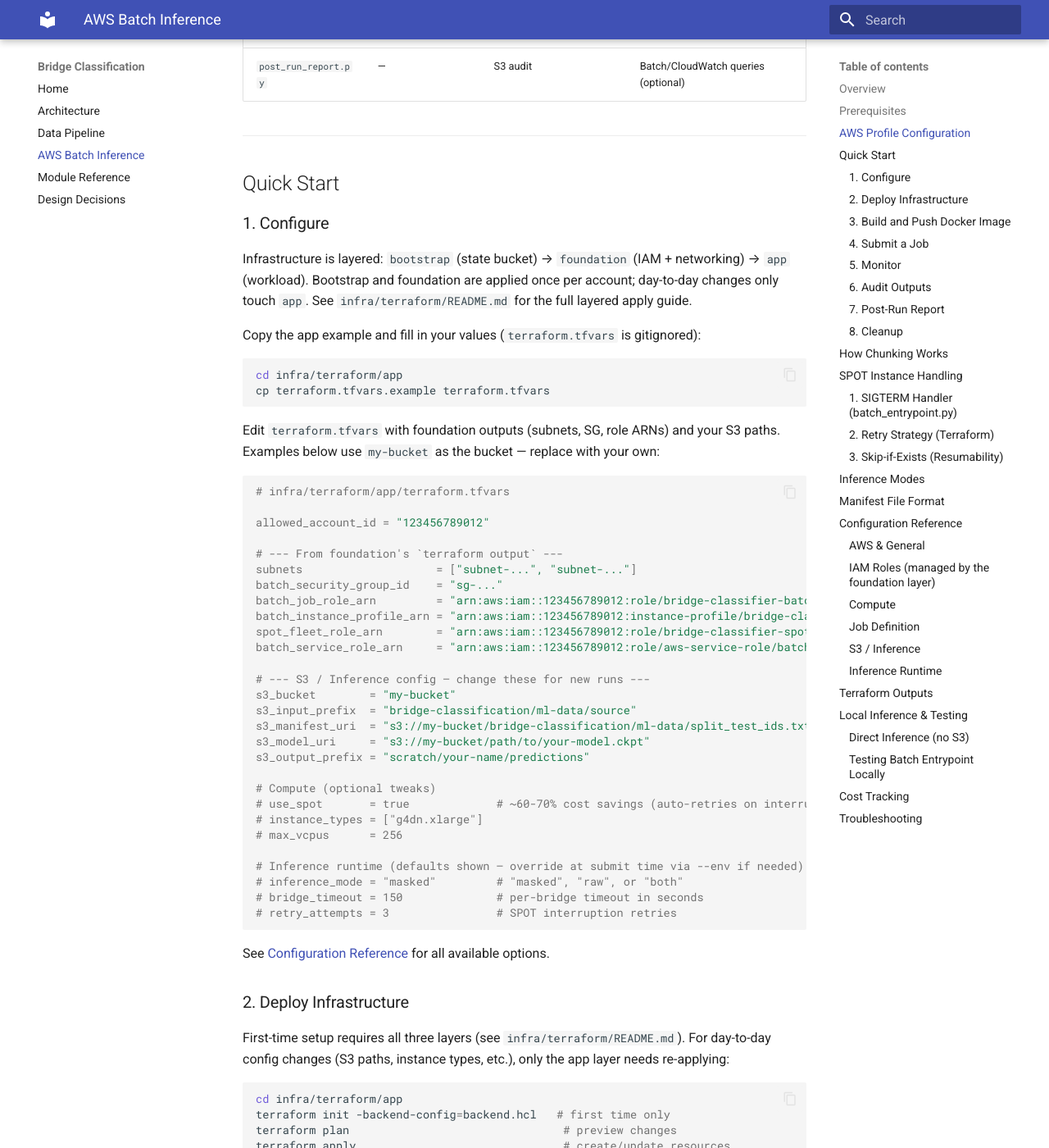
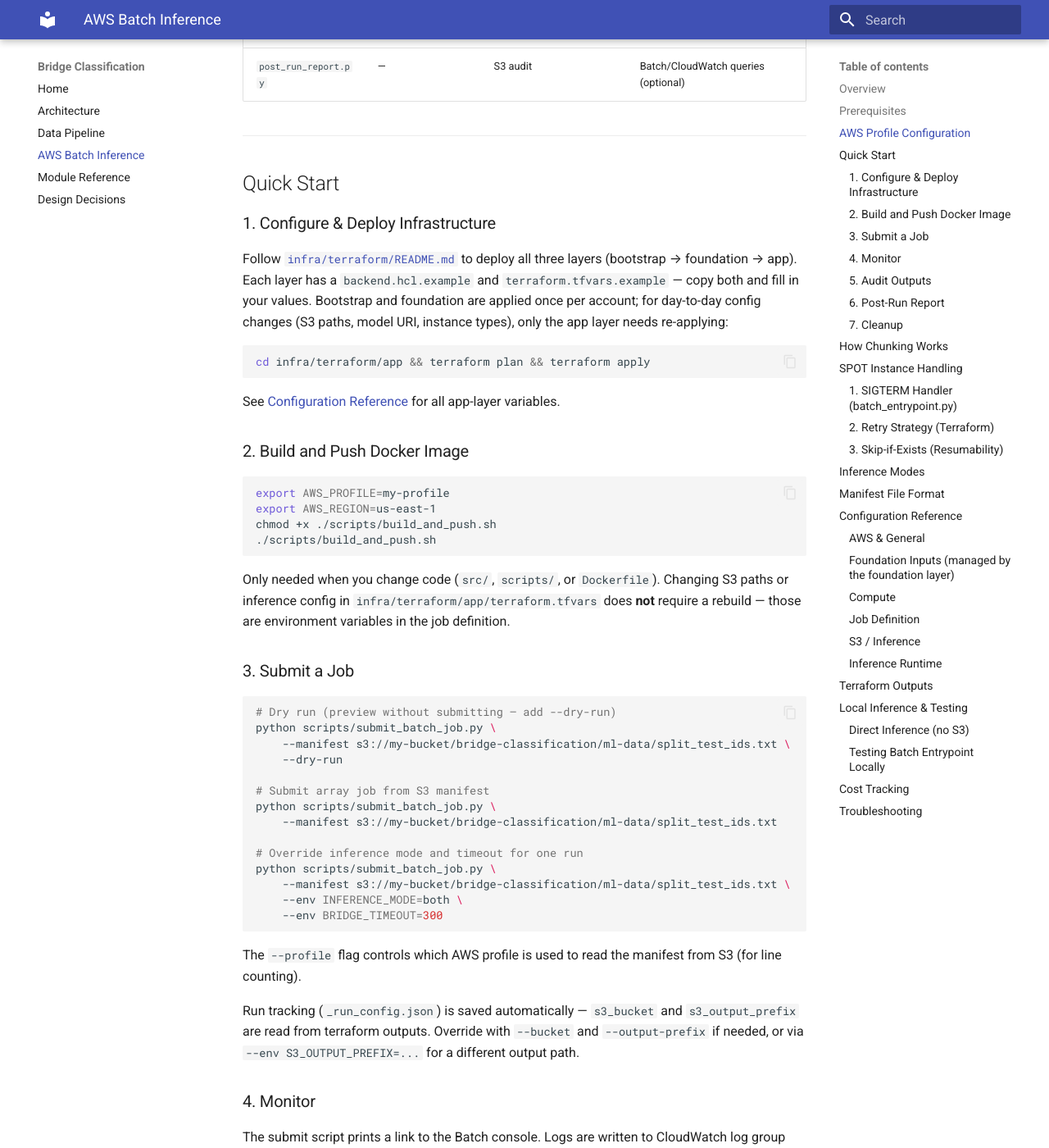
Before and after one commit to NGWPC/bridge-classification, an MkDocs documentation site: the page built from docs/aws-batch-inference.md, in a window 1280 px wide and 1400 px high, scrolled down 3310 px. Shown: the whole window at 82% size. Built offline with MkDocs 1.6.1 and Material for MkDocs 9.7.7, drawn with Linux system fonts in a browser that asks for light colours; some of the changed text lies outside the part shown.

Commit message:
Consolidate terraform setup into infra README; trim batch docs

````diff
--- a/docs/aws-batch-inference.md
+++ b/docs/aws-batch-inference.md
@@ -1,6 +1,6 @@
 # AWS Batch Inference
 
-Scale inference to thousands of millions of bridges in parallel using AWS Batch array jobs with SPOT instance support. Infrastructure is managed with Terraform; job submission, entrypoint, and post-run audit are Python scripts.
+Scale inference to hundreds of thousands of bridges in parallel using AWS Batch array jobs with SPOT instance support. Infrastructure is managed with Terraform; job submission, entrypoint, and post-run audit are Python scripts.
 
 Each array child downloads the manifest and model, computes its chunk, then processes bridges one at a time: download → infer → upload → cleanup. Per-bridge upload with skip-if-exists makes SPOT interruption cheap (loses at most 1 in-progress bridge).
 
@@ -117,66 +117,17 @@
 
 ## Quick Start
 
-### 1. Configure
+### 1. Configure & Deploy Infrastructure
 
-Infrastructure is layered: `bootstrap` (state bucket) → `foundation` (IAM + networking) → `app` (workload). Bootstrap and foundation are applied once per account; day-to-day changes only touch `app`. See `infra/terraform/README.md` for the full layered apply guide.
-
-Copy the app example and fill in your values (`terraform.tfvars` is gitignored):
+Follow [`infra/terraform/README.md`](../infra/terraform/README.md) to deploy all three layers (bootstrap → foundation → app). Each layer has a `backend.hcl.example` and `terraform.tfvars.example` — copy both and fill in your values. Bootstrap and foundation are applied once per account; for day-to-day config changes (S3 paths, model URI, instance types), only the app layer needs re-applying:
 
 ```bash
-cd infra/terraform/app
-cp terraform.tfvars.example terraform.tfvars
+cd infra/terraform/app && terraform plan && terraform apply
 ```
 
-Edit `terraform.tfvars` with foundation outputs (subnets, SG, role ARNs) and your S3 paths. Examples below use `my-bucket` as the bucket — replace with your own:
+See [Configuration Reference](#configuration-reference) for all app-layer variables.
 
-```hcl
-# infra/terraform/app/terraform.tfvars
-
-allowed_account_id = "123456789012"
-
-# --- From foundation's `terraform output` ---
-subnets                    = ["subnet-...", "subnet-..."]
-batch_security_group_id    = "sg-..."
-batch_job_role_arn         = "arn:aws:iam::123456789012:role/bridge-classifier-batch-job"
-batch_instance_profile_arn = "arn:aws:iam::123456789012:instance-profile/bridge-classifier-batch-instance"
-spot_fleet_role_arn        = "arn:aws:iam::123456789012:role/bridge-classifier-spot-fleet"
-batch_service_role_arn     = "arn:aws:iam::123456789012:role/aws-service-role/batch.amazonaws.com/AWSServiceRoleForBatch"
-
-# --- S3 / Inference config — change these for new runs ---
-s3_bucket        = "my-bucket"
-s3_input_prefix  = "bridge-classification/ml-data/source"
-s3_manifest_uri  = "s3://my-bucket/bridge-classification/ml-data/split_test_ids.txt"
-s3_model_uri     = "s3://my-bucket/path/to/your-model.ckpt"
-s3_output_prefix = "scratch/your-name/predictions"
-
-# Compute (optional tweaks)
-# use_spot       = true             # ~60-70% cost savings (auto-retries on interruption)
-# instance_types = ["g4dn.xlarge"]
-# max_vcpus      = 256
-
-# Inference runtime (defaults shown — override at submit time via --env if needed)
-# inference_mode = "masked"         # "masked", "raw", or "both"
-# bridge_timeout = 150              # per-bridge timeout in seconds
-# retry_attempts = 3                # SPOT interruption retries
-```
-
-See [Configuration Reference](#configuration-reference) for all available options.
-
-### 2. Deploy Infrastructure
-
-First-time setup requires all three layers (see `infra/terraform/README.md`). For day-to-day config changes (S3 paths, instance types, etc.), only the app layer needs re-applying:
-
-```bash
-cd infra/terraform/app
-terraform init -backend-config=backend.hcl   # first time only
-terraform plan                                # preview changes
-terraform apply                               # create/update resources
-```
-
-This creates: ECR repository, Batch compute environment, job queue, and job definition (with your S3 config baked into the job definition env vars).
-
-### 3. Build and Push Docker Image
+### 2. Build and Push Docker Image
 
 ```bash
 export AWS_PROFILE=my-profile
@@ -187,42 +138,30 @@
 
 Only needed when you change code (`src/`, `scripts/`, or `Dockerfile`). Changing S3 paths or inference config in `infra/terraform/app/terraform.tfvars` does **not** require a rebuild — those are environment variables in the job definition.
 
-### 4. Submit a Job
+### 3. Submit a Job
 
 ```bash
-# Dry run — shows array size, cost estimate, container overrides (does NOT submit)
+# Dry run (preview without submitting — add --dry-run)
 python scripts/submit_batch_job.py \
     --manifest s3://my-bucket/bridge-classification/ml-data/split_test_ids.txt \
-    --profile my-profile \
     --dry-run
 
 # Submit array job from S3 manifest
 python scripts/submit_batch_job.py \
-    --manifest s3://my-bucket/bridge-classification/ml-data/split_test_ids.txt \
-    --profile my-profile
+    --manifest s3://my-bucket/bridge-classification/ml-data/split_test_ids.txt
 
-# Override inference mode and output prefix for one run
+# Override inference mode and timeout for one run
 python scripts/submit_batch_job.py \
     --manifest s3://my-bucket/bridge-classification/ml-data/split_test_ids.txt \
-    --profile my-profile \
     --env INFERENCE_MODE=both \
-    --env S3_OUTPUT_PREFIX=scratch/myfolder/bridge-classification-test/predictions
-
-# Single job (no array, processes all bridges sequentially)
-python scripts/submit_batch_job.py --single
-
-# Validate manifest format before submitting
-python scripts/submit_batch_job.py \
-    --manifest s3://my-bucket/bridge-classification/ml-data/split_test_ids.txt \
-    --profile my-profile \
-    --validate
+    --env BRIDGE_TIMEOUT=300
 ```
 
 The `--profile` flag controls which AWS profile is used to read the manifest from S3 (for line counting).
 
 Run tracking (`_run_config.json`) is saved automatically — `s3_bucket` and `s3_output_prefix` are read from terraform outputs. Override with `--bucket` and `--output-prefix` if needed, or via `--env S3_OUTPUT_PREFIX=...` for a different output path.
 
-### 5. Monitor
+### 4. Monitor
 
 The submit script prints a link to the Batch console. Logs are written to CloudWatch log group `/aws/batch/bridge-classifier` with structured fields for querying.
 
@@ -243,27 +182,11 @@
 **CloudWatch Insights queries:**
 
 ```
-# Find all failures with reason breakdown
-fields @timestamp, @message
-| filter @message like /INFER_FAILED/
-| parse @message "reason=* " as reason
-| sort @timestamp desc
-
 # Failures by reason (timeout vs inference_error vs other)
 fields @timestamp, @message
 | filter @message like /INFER_FAILED/
 | parse @message "reason=* " as reason
 | stats count() by reason
-
-# Find bridges skipped due to too few points
-fields @timestamp, @message
-| filter @message like /SKIP_SMALL_FILE/
-| sort @timestamp desc
-
-# Find OOM errors (GPU out of memory)
-fields @timestamp, @message
-| filter @message like /CUDA out of memory/ or @message like /OutOfMemoryError/
-| sort @timestamp desc
 
 # Average bridge processing time per child
 fields @timestamp, @message
@@ -277,22 +200,18 @@
 | parse @message "succeeded=* failed=* skipped_exists=* skipped_too_few_points=* download_failed=*" as ok, fail, skip_exists, skip_few_pts, dl_fail
 | stats sum(ok) as total_ok, sum(fail) as total_fail, sum(skip_exists) as total_skip_exists, sum(skip_few_pts) as total_skip_too_few_points, sum(dl_fail) as total_dl_fail
 
-# All non-success events (quick triage)
+# Find OOM errors
 fields @timestamp, @message
-| filter @message like /FAILED/ or @message like /TIMEOUT/ or @message like /SKIP_SMALL/
+| filter @message like /CUDA out of memory/ or @message like /OutOfMemoryError/
 | sort @timestamp desc
-| limit 200
 ```
 
 ```bash
 # Tail logs in terminal
 aws logs tail /aws/batch/bridge-classifier --follow --profile my-profile
-
-# List running jobs
-aws batch list-jobs --job-queue bridge-classifier-inference-queue --job-status RUNNING --profile my-profile
 ```
 
-### 6. Audit Outputs
+### 5. Audit Outputs
 
 After all children complete, verify that every expected output exists in S3:
 
@@ -350,7 +269,7 @@
 
 Use `--skip-timing` for a faster report without per-bridge p50/p95 stats.
 
-### 8. Cleanup
+### 7. Cleanup
 
 To tear down all Batch infrastructure, destroy layers in reverse order:
 
@@ -393,9 +312,7 @@
 | Files per child | ~150 (auto-adjusted)              |
 
 
-When the array size is capped at 10K, the submit script reports: `Array size: 10000 (capped from ideal 25000; chunk_target=60 requested → actual ~150 per child)`.
-
-The entrypoint re-counts the actual manifest, so chunk boundaries adapt even if `--total` was approximate.
+When capped, the submit script reports the actual chunk size per child.
 
 ---
 
@@ -467,14 +384,18 @@
 | `allowed_account_id` | (required)          | 12-digit AWS account ID — safety guard     |
 | `region`             | `us-east-1`         | AWS region                                 |
 | `project_name`       | `bridge-classifier` | Prefix for all resource names              |
+| `team`               | `""`                | Team name for cost-allocation tagging (omitted if empty) |
+| `poc`                | `""`                | Point of contact for resources (omitted if empty) |
 
 
-### IAM Roles (managed by the foundation layer)
+### Foundation Inputs (managed by the foundation layer)
 
 Paste these from `cd infra/terraform/foundation && terraform output`:
 
 | Variable                     | Description                                            |
 | ---------------------------- | ------------------------------------------------------ |
+| `subnets`                    | Subnet IDs for the Batch compute environment           |
+| `batch_security_group_id`    | Security group ID for Batch compute                    |
 | `batch_job_role_arn`         | IAM role for job containers (S3 read/write scoped to data bucket) |
 | `batch_instance_profile_arn` | EC2 instance profile for compute instances             |
 | `spot_fleet_role_arn`        | EC2 Spot Fleet role (only used when `use_spot = true`) |
@@ -500,6 +421,7 @@
 | `job_memory`          | `15000` | Memory (MB) per container                  |
 | `shared_memory_size`  | `4096`  | Shared memory (MB) for PyTorch/spconv      |
 | `job_timeout_seconds` | `28800` | Max wall-clock seconds per child (8 hours) |
+| `image_tag`           | `latest`| ECR image tag (pin to avoid breaking in-flight jobs) |
 
 
 ### S3 / Inference
@@ -544,6 +466,8 @@
 | `log_group_name`           | CloudWatch log group for Batch job logs |
 | `s3_manifest_uri`          | S3 manifest URI (passthrough)           |
 | `aws_region`               | AWS region (passthrough for scripts)    |
+| `s3_bucket`                | S3 data bucket (passthrough for run tracking) |
+| `s3_output_prefix`         | S3 output prefix (passthrough for run tracking) |
 
 
 ---
@@ -552,56 +476,17 @@
 
 ### Direct Inference (no S3)
 
-Use `src/inference.py` to run inference on local files without any S3 or Batch setup. The model is loaded once and reused for all files. Requires an NVIDIA GPU (spconv-cu120).
-
-**Single file, masked mode** (default — bridge deck overlaid on original lidar):
+Use `src/inference.py` to run inference on local files without any S3 or Batch setup. Requires an NVIDIA GPU (spconv-cu120). The model is loaded once and reused for all files.
 
 ```bash
 python src/inference.py \
     --model ./experiments/bridge-base-all-data-v0/version_0/checkpoints/epoch=35.ckpt \
     --input ./data/ml-data/testing/02050206/bridge_10598181_USGS_LPC_PA_SouthCentral_B2_2017.laz \
-    --output ./data/ml-data/predictions/bridge_10598181_bridge_masked.laz
-```
-
-**Single file, raw mode** (all model labels replace original classification):
-
-```bash
-python src/inference.py \
-    --model ./experiments/bridge-base-all-data-v0/version_0/checkpoints/epoch=35.ckpt \
-    --input ./data/ml-data/testing/02050206/bridge_10598181_USGS_LPC_PA_SouthCentral_B2_2017.laz \
-    --output ./data/ml-data/predictions/bridge_10598181_predicted.laz \
-    --mode raw
-```
-
-**Single file, both mode** (saves raw `_predicted` and masked `_bridge_masked` side by side):
-
-```bash
-python src/inference.py \
-    --model ./experiments/bridge-base-all-data-v0/version_0/checkpoints/epoch=35.ckpt \
-    --input ./data/ml-data/testing/02050206/bridge_10598181_USGS_LPC_PA_SouthCentral_B2_2017.laz \
-    --output ./data/ml-data/predictions/bridge_10598181_predicted.laz \
-    --mode both
-```
-
-With `--mode both`, the `--output` path receives the raw prediction (`_predicted.laz`) and a masked file (`_bridge_masked.laz`) is written alongside it in the same directory, deriving the name from the input file stem.
-
-**Batch mode with pairs file** (process multiple files, model loaded once):
-
-```bash
-python src/inference.py \
-    --model ./experiments/bridge-base-all-data-v0/version_0/checkpoints/epoch=35.ckpt \
-    --pairs-file ./pairs.tsv \
+    --output ./data/ml-data/predictions/bridge_10598181_bridge_masked.laz \
     --mode masked
 ```
 
-The pairs file is tab-separated with one input/output pair per line:
-
-```
-/path/to/input1.laz	/path/to/output1.laz
-/path/to/input2.laz	/path/to/output2.laz
-```
-
-For large batches, use `--bridge-timeout` to skip bridges that hang (default: 150 seconds).
+Modes: `masked` (default), `raw`, `both`. With `--mode both`, both `_predicted.laz` and `_bridge_masked.laz` are written. For batch processing, use `--pairs-file` with a tab-separated input/output file. Run `python src/inference.py --help` for all options.
 
 ### Testing Batch Entrypoint Locally
 
@@ -609,7 +494,7 @@
 
 ```bash
 # Set env vars to simulate Batch
-export AWS_PROFILE=Data
+export AWS_PROFILE=my-profile
 export S3_BUCKET=my-bucket
 export S3_INPUT_PREFIX=bridge-classification/ml-data/source
 export S3_MANIFEST_URI=s3://my-bucket/bridge-classification/test_manifest.txt
````
Also changed, not shown: other parts of docs/aws-batch-inference.md (+1 -1 lines), infra/terraform/README.md (+33 -14 lines).
